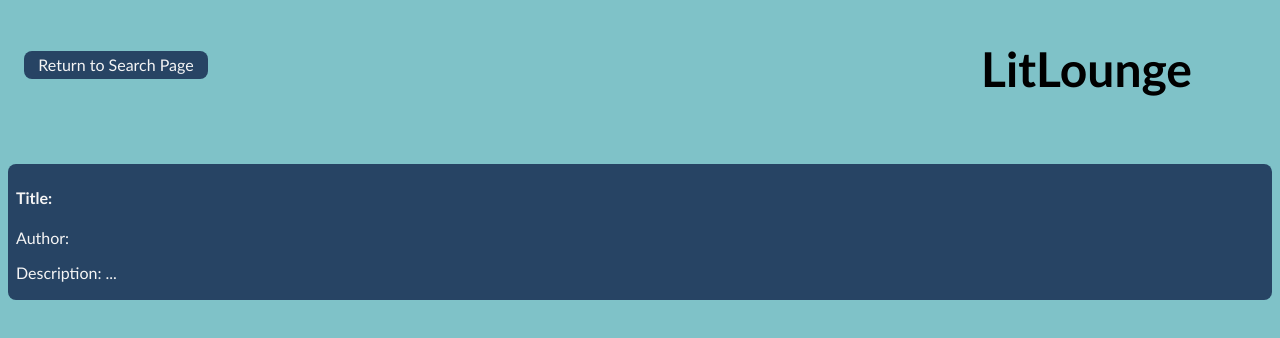
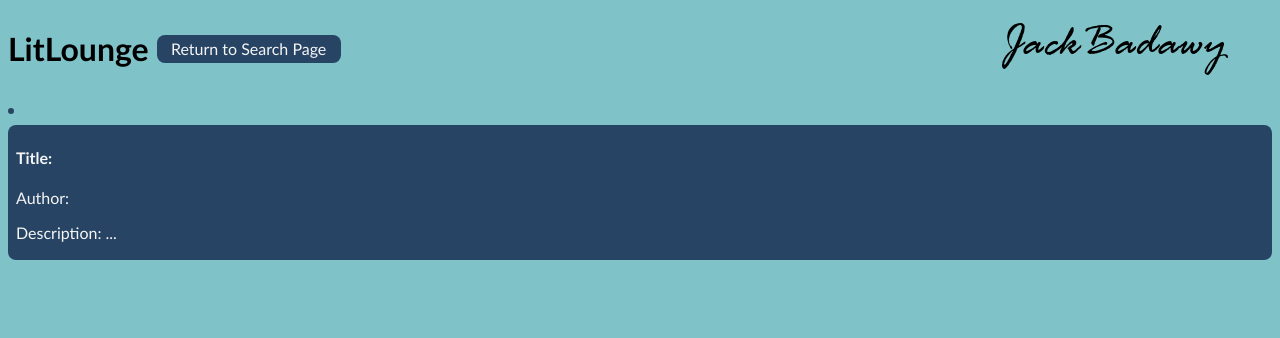
Before and after one commit to JackBadawy/books_api_search_engine, a React (Vite) app: page /book-details in a window 1280 px wide. Shown: the top 338 px of the page. Built offline with nearby package versions, Linux system fonts and the light colour scheme.

Commit message:
minor design changes

```diff
--- a/src/Pages/BookDetailsPage.jsx
+++ b/src/Pages/BookDetailsPage.jsx
@@ -11,6 +11,8 @@
   return (
     <div className="display_page_container">
       <span className="book-details-nav">
+        <div className="details-return-container">
+          <h1 className="details-heading">LitLounge</h1>
           <Link
             to="/search"
             className="details-return-btn"
@@ -18,10 +20,11 @@
           >
             Return to Search Page
           </Link>
-        <h1 className="details-heading">LitLounge</h1>
+        </div>
+        <img src={logo} alt="" height={"54px"} />
       </span>
       <div className="details-container">
-        <img src={image} alt={title} />
+        <img src={image} alt={title} className="details-thumbnail" />
         <div className="details-container-text">
           <h4>Title: {title}</h4>
           <p>Author: {author}</p>
--- a/src/components/Navbar/Navbar.jsx
+++ b/src/components/Navbar/Navbar.jsx
@@ -2,11 +2,13 @@
 import logo from "../../img/jack_logo.png";
 const Navbar = () => {
   return (
-    <nav>
-      {/* <img src={logo} alt="Signiture Logo" />{" "} */}
-      <h1 className="nav-heading">LitLounge</h1>
-      {/**doesnt need to be signature logo or could put sig in footer */}
-      <SearchBar />
+    <nav className="nav-bar">
+      <div className="nav-search-bar-container">
+        <h1 className="nav-heading">LitLounge</h1>
+        {/**doesnt need to be signature logo or could put sig in footer */}
+        <SearchBar />
+      </div>
+      <img src={logo} alt="Signiture Logo" height={"54px"} />
     </nav>
   );
 };
--- a/src/styles.scss
+++ b/src/styles.scss
@@ -92,9 +92,9 @@
   color: whitesmoke;
   text-decoration: none;
   height: 24px;
-  margin-bottom: 24px;
+  /*  margin-bottom: 24px;
   margin-top: 16px;
-  margin-left: 16px;
+  margin-left: 16px; */
   &:visited {
     text-decoration: none;
   }
@@ -123,6 +123,29 @@
 }
 
 .details-heading {
-  font-size: 48px;
-  margin-right: 80px;
+  /*  font-size: 48px;
+  margin-right: 80px; */
 }
+
+.nav-bar {
+  display: flex;
+  justify-content: space-between;
+}
+
+.nav-search-bar-container {
+  display: flex;
+  align-items: center;
+  gap: 8px;
+}
+
+.details-return-container {
+  display: flex;
+  align-items: center;
+  justify-content: center;
+  gap: 8px;
+}
+
+.details-thumbnail {
+  border: 3px solid $color-two;
+  border-radius: 8px;
+}
```
Lines whose indentation alone changed are shown as unchanged.
